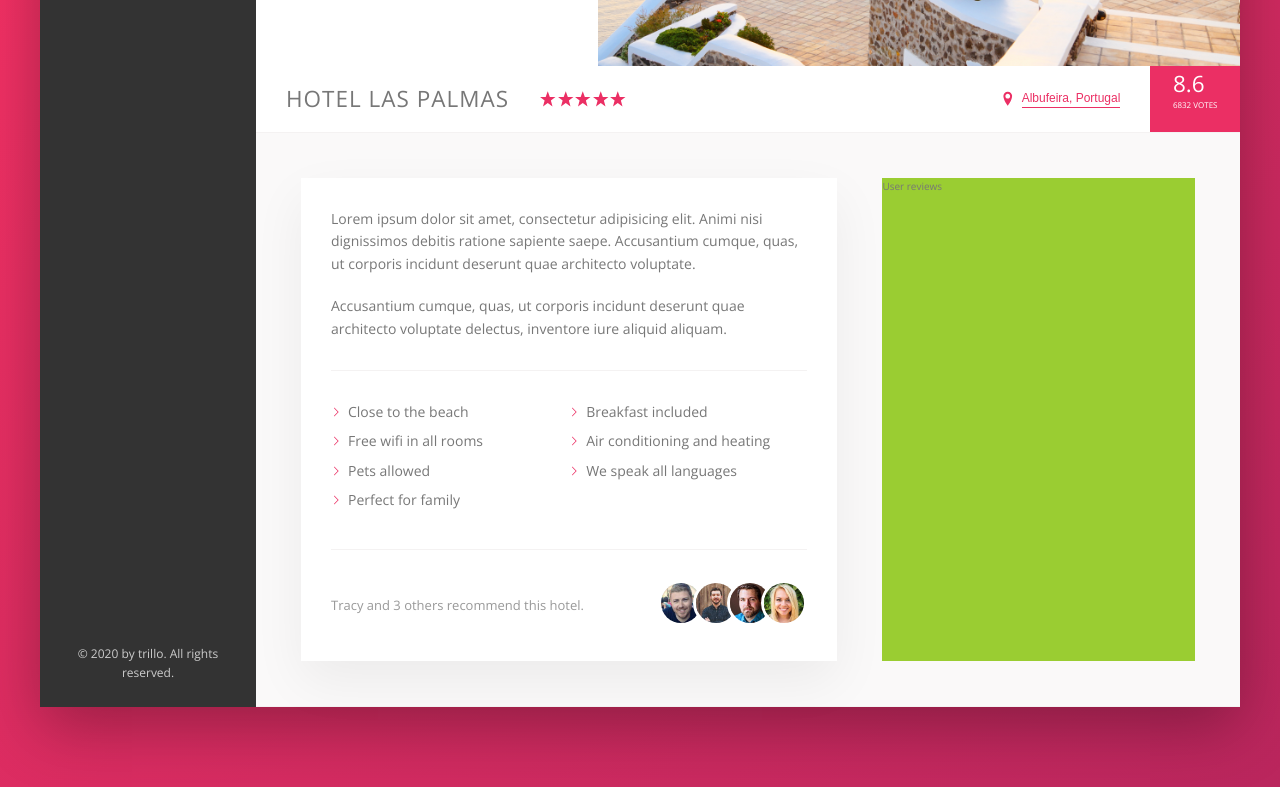
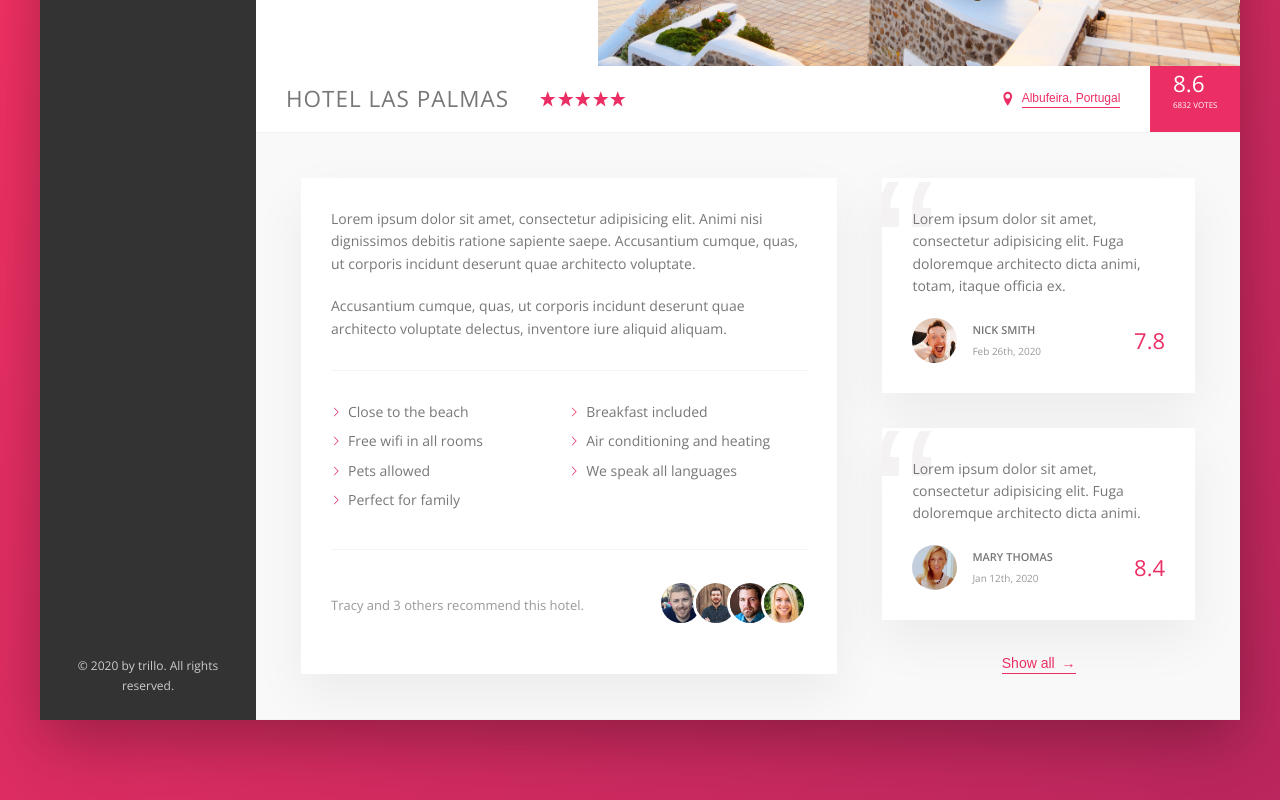
Before and after one commit to sohn12/Trillo, a website: page index.html in a window 1280 px wide. Shown: the part 469-1269 px from the top of the page. Drawn offline with nearby package versions, Linux system fonts and the light colour scheme; files that its build step writes are made by us from their sources.

Commit message:
User reviews part complete

```diff
--- a/index.html
+++ b/index.html
@@ -203,7 +203,47 @@
                 </div>
               </div>
             </div>
-            <div class="user-reviews">User reviews</div>
+            <div class="user-reviews">
+              <figure class="review">
+                <blockquote class="review__text">
+                  Lorem ipsum dolor sit amet, consectetur adipisicing elit. Fuga
+                  doloremque architecto dicta animi, totam, itaque officia ex.
+                </blockquote>
+                <figcaption class="review__user">
+                  <img
+                    src="img/user-1.jpg"
+                    alt="User 1"
+                    class="review__photo"
+                  />
+                  <div class="review__user-box">
+                    <p class="review__user-name">Nick Smith</p>
+                    <p class="review__user-date">Feb 26th, 2020</p>
+                  </div>
+                  <div class="review__user-rating">7.8</div>
+                </figcaption>
+              </figure>
+
+              <figure class="review">
+                <blockquote class="review__text">
+                  Lorem ipsum dolor sit amet, consectetur adipisicing elit. Fuga
+                  doloremque architecto dicta animi.
+                </blockquote>
+                <figcaption class="review__user">
+                  <img
+                    src="img/user-2.jpg"
+                    alt="User 2"
+                    class="review__photo"
+                  />
+                  <div class="review__user-box">
+                    <p class="review__user-name">Mary Thomas</p>
+                    <p class="review__user-date">Jan 12th, 2020</p>
+                  </div>
+                  <div class="review__user-rating">8.4</div>
+                </figcaption>
+              </figure>
+
+              <button class="btn-inline">Show all <span>&rarr;</span></button>
+            </div>
           </div>
         </main>
       </div>
--- a/sass/_component.scss
+++ b/sass/_component.scss
@@ -241,8 +241,16 @@
   cursor: pointer;
   transition: all 0.2s;
 
+  & span {
+    margin-left: 3px;
+    transition: margin-left 0.2s;
+  }
+
   &:hover {
     color: var(--color-grey-dark-1);
+    span {
+      margin-left: 8px;
+    }
   }
 
   &:focus {
@@ -337,3 +345,59 @@
     }
   }
 }
+
+/////////////////////////////////
+// REVIEWS
+.review {
+  background-color: #fff;
+  box-shadow: var(--shadow-light);
+  padding: 3rem;
+  margin-bottom: 3.5rem;
+  position: relative;
+  overflow: hidden;
+  &__text {
+    margin-bottom: 2rem;
+    position: relative;
+    z-index: 10;
+  }
+  &__user {
+    display: flex;
+    align-items: center;
+  }
+  &__photo {
+    height: 4.5rem;
+    width: 4.5rem;
+    border-radius: 50%;
+    margin-right: 1.5rem;
+  }
+  &__user-box {
+    margin-right: auto;
+  }
+  &__user-name {
+    font-size: 1.1rem;
+    font-weight: 600;
+    text-transform: uppercase;
+    margin-bottom: 0.4rem;
+  }
+  &__user-date {
+    font-size: 1rem;
+    color: var(--color-grey-dark-3);
+  }
+  &__user-rating {
+    color: var(--color-primary);
+    font-size: 2.2rem;
+    font-weight: 300;
+  }
+
+  &::before {
+    content: "\201C";
+    position: absolute;
+    line-height: 1;
+    font-family: sans-serif;
+    top: -2.75rem;
+    left: -1rem;
+    font-size: 20rem;
+    color: var(--color-grey-light-2);
+    z-index: 1;
+  }
+}
--- a/sass/_layout.scss
+++ b/sass/_layout.scss
@@ -36,6 +36,7 @@
 }
 
 .detail {
+  font-size: 1.4rem;
   display: flex;
   padding: 4.5rem;
   background-color: var(--color-grey-light-1);
@@ -43,7 +44,6 @@
 }
 
 .description {
-  font-size: 1.4rem;
   background-color: #fff;
   box-shadow: var(--shadow-light);
   padding: 3rem;
@@ -52,6 +52,8 @@
 }
 
 .user-reviews {
-  background-color: yellowgreen;
   flex: 1;
+  display: flex;
+  flex-direction: column;
+  align-items: center;
 }
```
